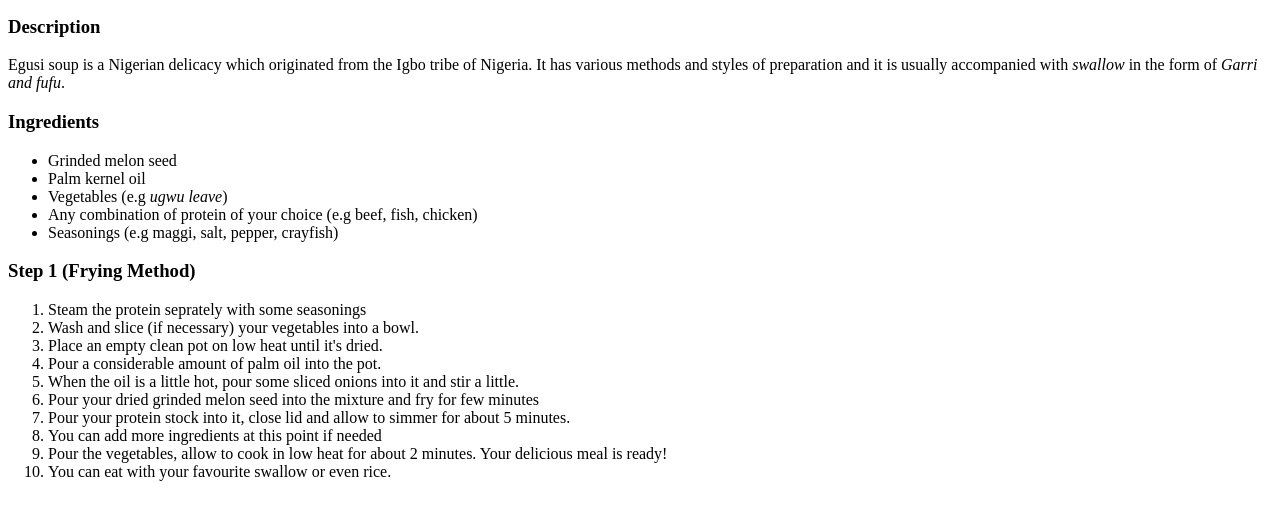
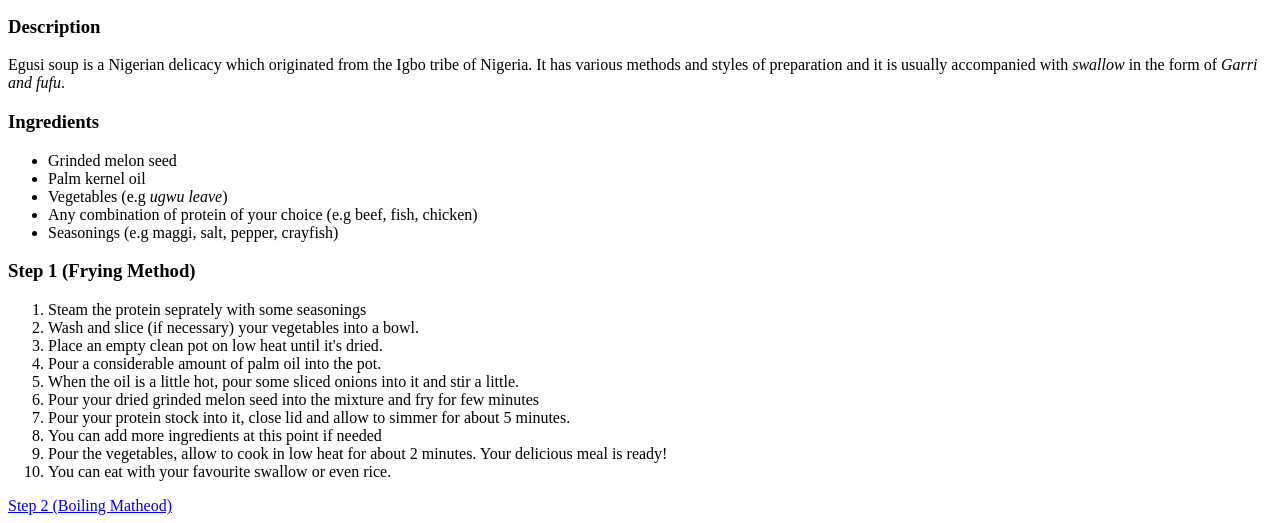
Before and after one commit to kelshuka/recipes, a plain HTML site: page FoodRecipes/Equisi.html in a window 1280 px wide. Shown: the part 397-920 px from the top of the page. Before the commit the page ends 894 px from the top, so only its background shows below. Drawn offline with Linux system fonts and the light colour scheme.

Commit message:
Add Equisi.html and Eguisi2.html

```diff
--- a/FoodRecipes/Equisi.html
+++ b/FoodRecipes/Equisi.html
@@ -41,7 +41,7 @@
                         <li> Pour the vegetables, allow to cook in low heat for about 2 minutes. Your delicious meal is ready!</li>
                         <li>You can eat with your favourite swallow or even rice.</li>
                     </ol>
-
+                    <a href="Eguisi2.html"> Step 2 (Boiling Matheod)</a>
     </body>
 
 </html>
```
